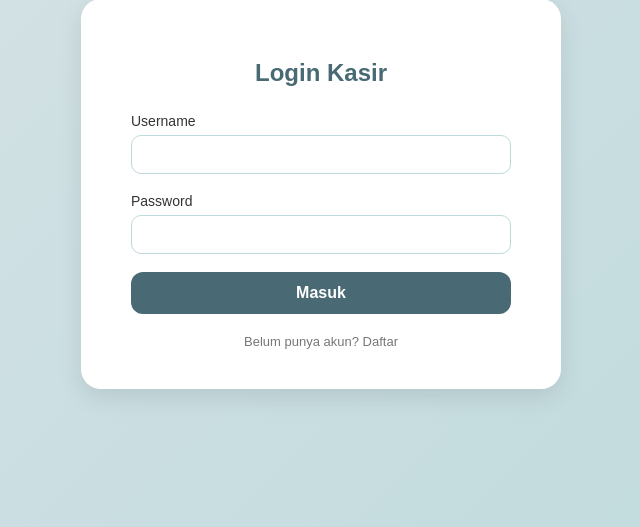
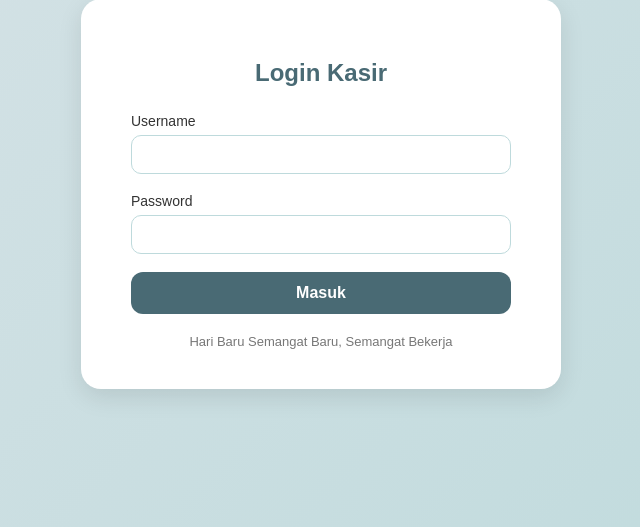
Before and after one commit to mahrty/WarkopAgam-Kasir, a PHP site: page / in a window 1280 px wide. Shown: the part 206-733 px from the top of the page, without its empty margins (319-959 px from the left). Run offline with PHP 8.4, Linux system fonts and the light colour scheme.

Commit message:
Update index.php

```diff
--- a/phpagam/index.php
+++ b/phpagam/index.php
@@ -162,7 +162,7 @@ if ($_SERVER['REQUEST_METHOD'] === 'POST') {
     </form>
 
     <div class="footer">
-      Belum punya akun? Daftar
+      Hari Baru Semangat Baru, Semangat Bekerja
     </div>
   </div>
 </body>
```
